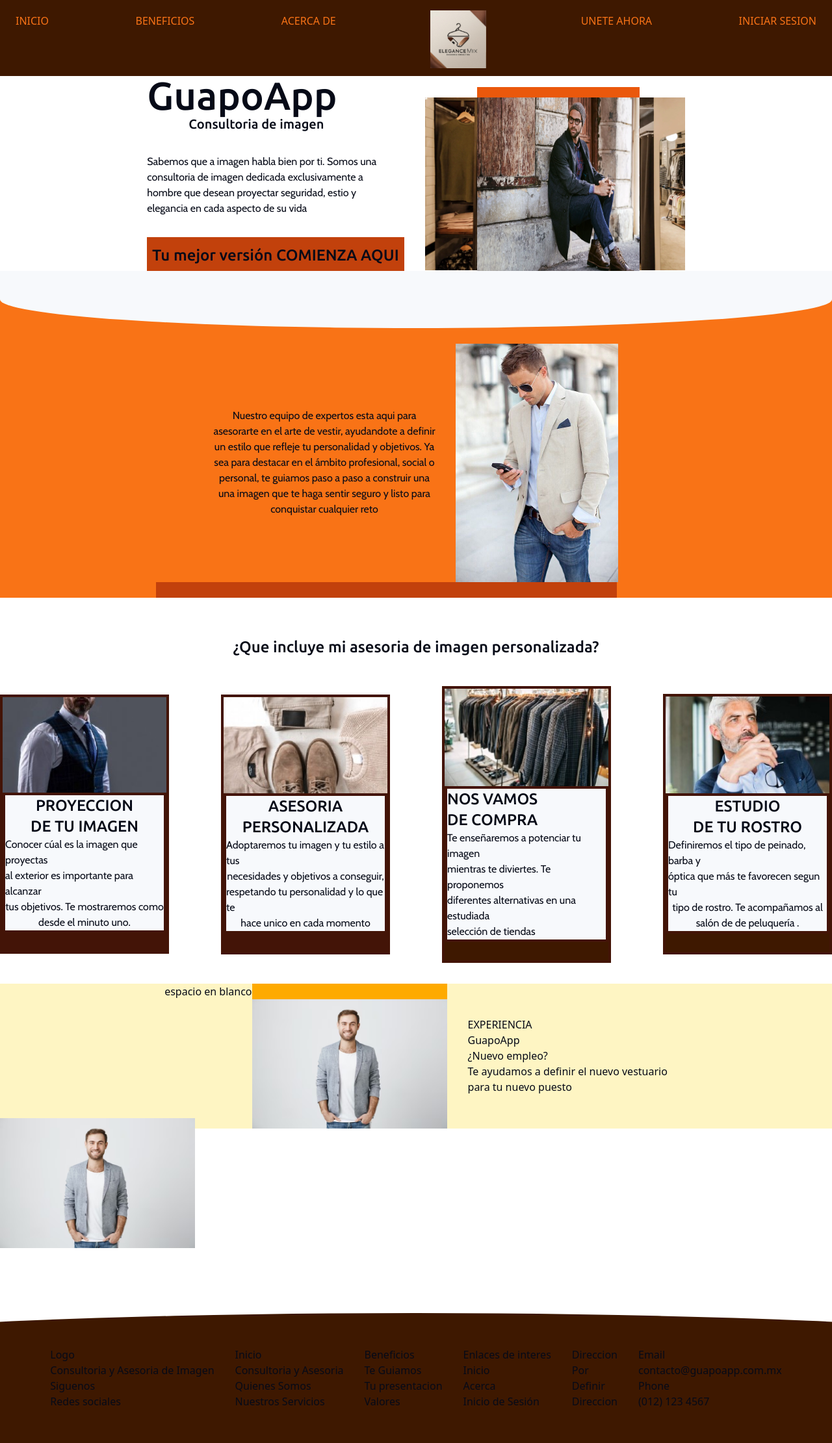
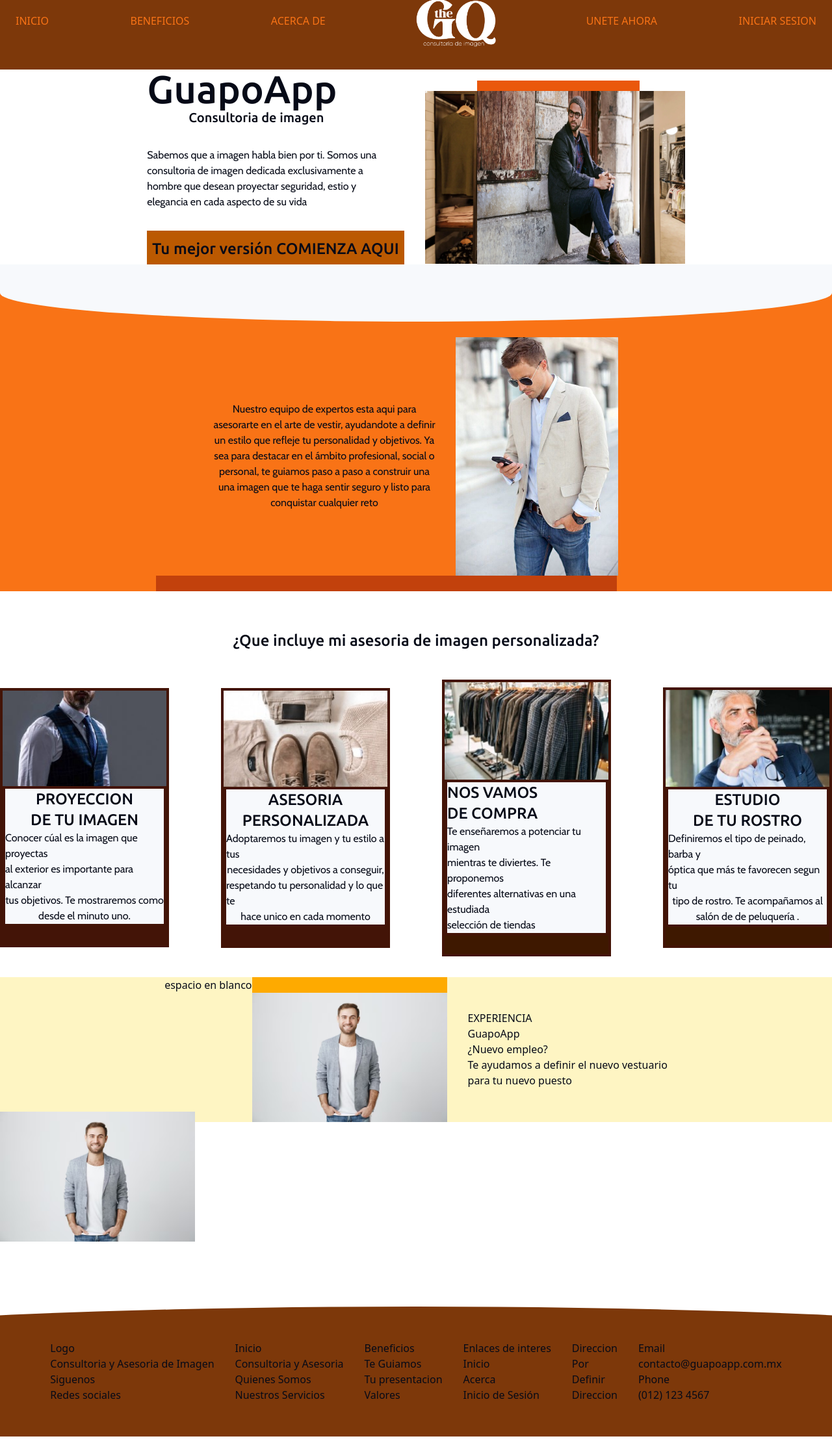
Before and after one commit to GuapoApp/guapoapp-front-next, a Next.js app: page / in a window 1280 px wide. Shown: the top 2221 px of the page at 65% size. Built offline with nearby package versions, Linux system fonts and the light colour scheme.

Commit message:
fix: bug in color text

```diff
--- a/components/Footer.jsx
+++ b/components/Footer.jsx
@@ -2,9 +2,9 @@ export default function Footer() {
   return (
     <footer className='flex flex-cols-6 gap-8 k
                        justify-center items-center
-                       p-10 text-slate-200 bg-[#3E1800] absolute
+                       p-10  bg-primary-brownPod900 absolute
                        mt-[100px] ml-[-50%] h-[200px] w-[200%] rounded-t-[120%]'>
-      <div>
+      <div className="text-slate-200">
         <ul>Logo</ul>
         <ul>Consultoria y Asesoria de Imagen</ul>
         <ul>Siguenos</ul>
--- a/components/NavBar.jsx
+++ b/components/NavBar.jsx
@@ -4,18 +4,18 @@ export default function Navbar() {
   return (
     <>
 
-            <div className='flex flex-row bg-[#3E1800] h-2/3 justify-between
-                  pr-6  pl-6  pt-5 text-orange-500 mt-auto mb-auto'>
+            <div className='flex flex-row  bg-primary-brownPod900 justify-between
+                  pr-6  pl-6  pt-5 text-orange-500  '>
 
               <Link className='' href='/'>INICIO</Link>
               <Link href='/'>BENEFICIOS</Link>
               <Link href='/'>ACERCA DE</Link>
               <Image
-                className='p-3'
-                src='/logo-elegance-mix.svg'
+                className='relative -mt-14'
+                src='/assets/logos/logo-blanco.png'
                 alt='GuapoApp Logo'
-                width={110}
-                height={110}
+                width={150}
+                height={150}
 
                />
 
--- a/components/sections.jsx
+++ b/components/sections.jsx
@@ -26,7 +26,7 @@ export default function Sections() {
               <Paragraph text="elegancia en cada aspecto de su vida"/>
         </article>
         <div className='items-center justify-center mt-8
-             text-slate-50 bg-orange-700 pt-3 pl-2 pr-2 pb-2'>
+              bg-primary-brownPod700 text-white pt-3 pl-2 pr-2 pb-2'>
             <Header5 text="Tu mejor versión  COMIENZA AQUI"/>
         </div>
       </div>
```
